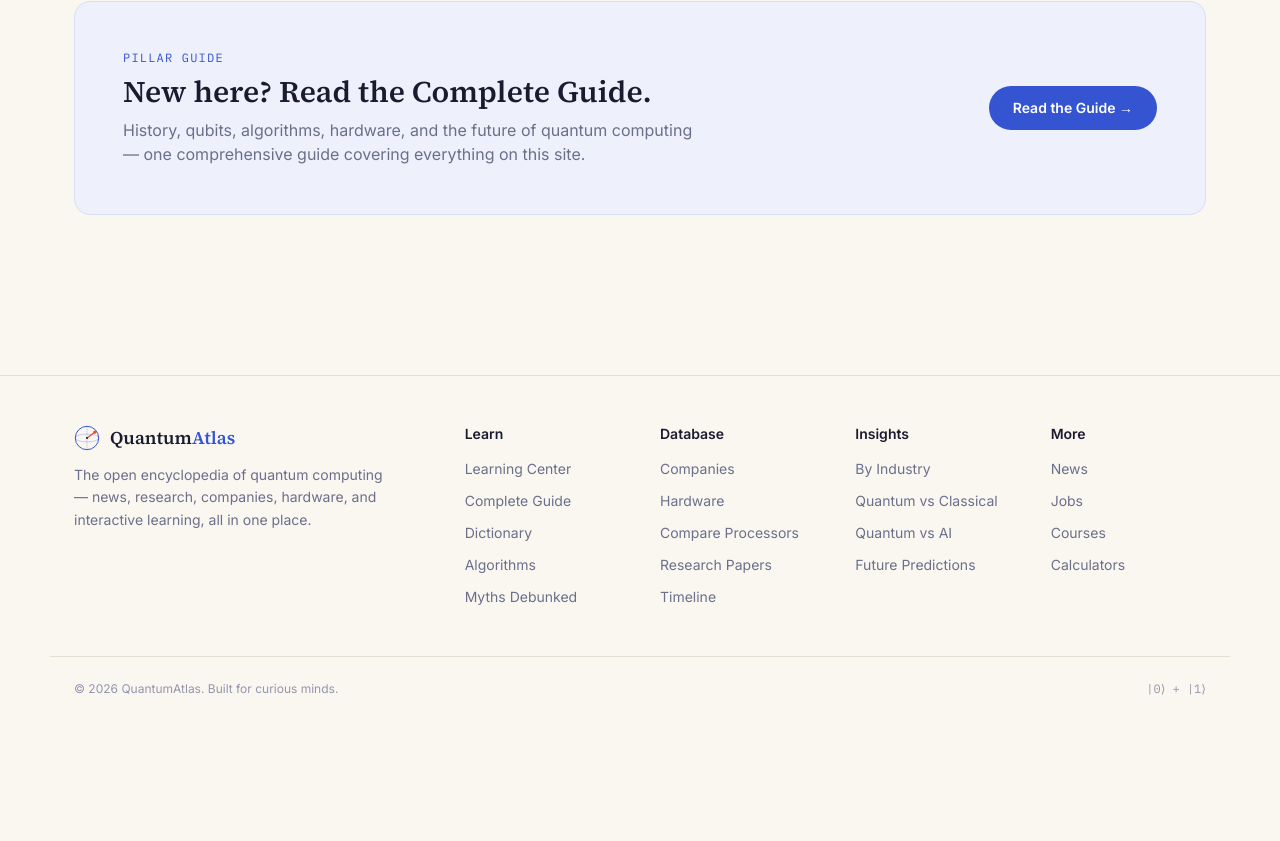
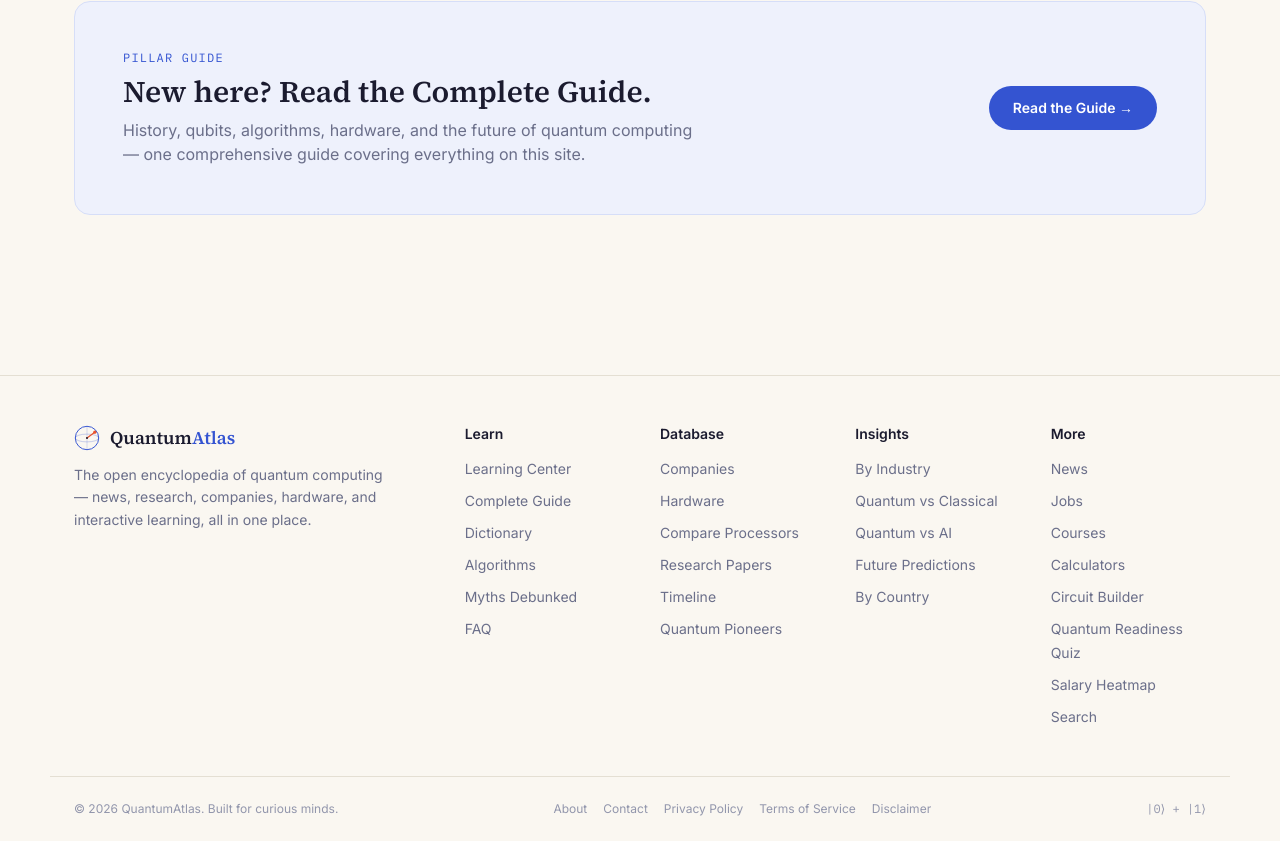
Before and after one commit to goalandpriority-ui/quantum-atlas, a Next.js app: page / in a window 1280 px wide. Shown: the part 5659-6500 px from the top of the page. Before the commit the page ends 6380 px from the top, so only its background shows below. Built offline with nearby package versions, Linux system fonts and the light colour scheme.

Commit message:
Update Footer.tsx

```diff
--- a/components/Footer.tsx
+++ b/components/Footer.tsx
@@ -10,6 +10,7 @@ const columns = [
       { href: "/dictionary", label: "Dictionary" },
       { href: "/algorithms", label: "Algorithms" },
       { href: "/myths", label: "Myths Debunked" },
+      { href: "/faq", label: "FAQ" },
     ],
   },
   {
@@ -20,6 +21,7 @@ const columns = [
       { href: "/compare", label: "Compare Processors" },
       { href: "/research", label: "Research Papers" },
       { href: "/timeline", label: "Timeline" },
+      { href: "/people", label: "Quantum Pioneers" },
     ],
   },
   {
@@ -29,6 +31,7 @@ const columns = [
       { href: "/quantum-vs-classical", label: "Quantum vs Classical" },
       { href: "/quantum-vs-ai", label: "Quantum vs AI" },
       { href: "/future", label: "Future Predictions" },
+      { href: "/countries", label: "By Country" },
     ],
   },
   {
@@ -38,8 +41,20 @@ const columns = [
       { href: "/jobs", label: "Jobs" },
       { href: "/courses", label: "Courses" },
       { href: "/tools", label: "Calculators" },
+      { href: "/circuit-builder", label: "Circuit Builder" },
+      { href: "/quiz", label: "Quantum Readiness Quiz" },
+      { href: "/salary", label: "Salary Heatmap" },
+      { href: "/search", label: "Search" },
     ],
   },
+];
+
+const legalLinks = [
+  { href: "/about", label: "About" },
+  { href: "/contact", label: "Contact" },
+  { href: "/privacy-policy", label: "Privacy Policy" },
+  { href: "/terms-of-service", label: "Terms of Service" },
+  { href: "/disclaimer", label: "Disclaimer" },
 ];
 
 export default function Footer() {
@@ -77,8 +92,15 @@ export default function Footer() {
           </div>
         ))}
       </div>
-      <div className="max-w-content mx-auto px-6 py-6 border-t border-line text-xs text-ink-soft flex flex-col sm:flex-row justify-between gap-2">
+      <div className="max-w-content mx-auto px-6 py-6 border-t border-line text-xs text-ink-soft flex flex-col sm:flex-row justify-between gap-3">
         <span>© {new Date().getFullYear()} QuantumAtlas. Built for curious minds.</span>
+        <nav className="flex flex-wrap gap-x-4 gap-y-1">
+          {legalLinks.map((link) => (
+            <Link key={link.href} href={link.href} className="hover:text-quantum transition-colors">
+              {link.label}
+            </Link>
+          ))}
+        </nav>
         <span className="font-mono">|0⟩ + |1⟩</span>
       </div>
     </footer>
```
